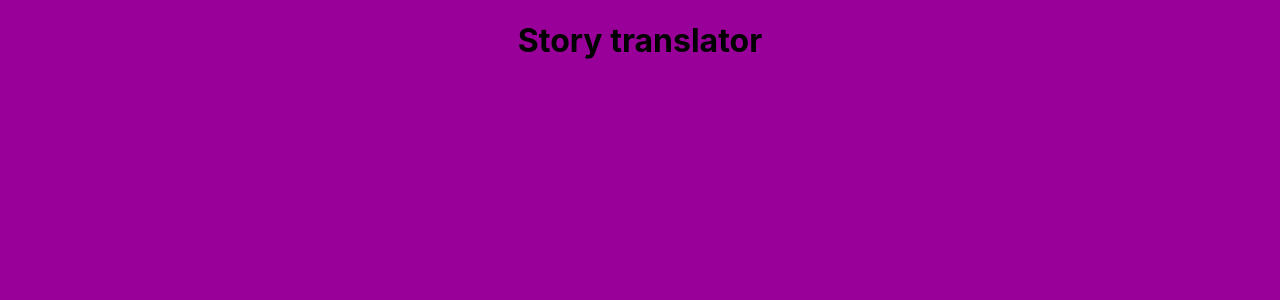
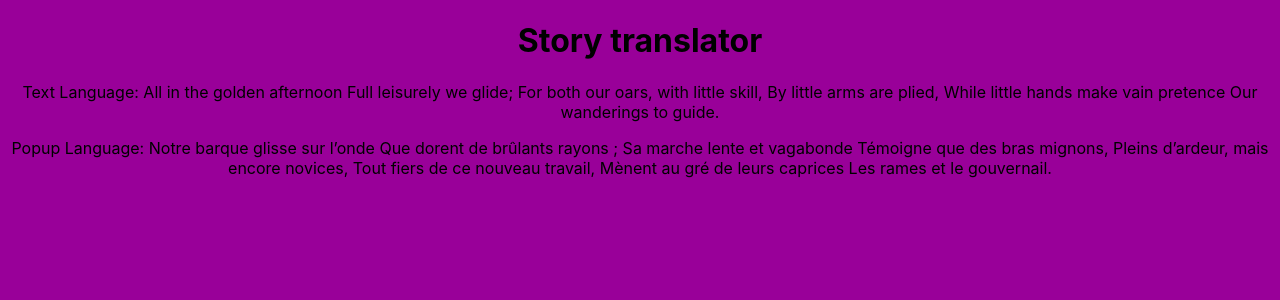
Before and after one commit to SheaMeyers/story-translator-react-only, a React (Create React App) app: page / in a window 1280 px wide. Shown: the top 300 px of the page. Built offline with nearby package versions, Linux system fonts and the light colour scheme.

Commit message:
Display specific language text from pages

```diff
--- a/src/App.tsx
+++ b/src/App.tsx
@@ -1,10 +1,43 @@
-import React from 'react';
+import { useState } from 'react';
+import aliceInWonderland from './translations/aliceInWonderland.json';
+import theCantervilleGhost from './translations/theCantervilleGhost.json';
 import './App.css';
 
-function App() {
+type Book = {
+  title: 'Alice in Wonderland',
+  file: 'aliceInWonderland'
+} | {
+  title: 'The Canterville Ghost',
+  file: 'theCantervilleGhost'
+}
+
+
+type Language = 'English' | 'Spanish' | 'French' | 'German'
+
+type Paragraph = {
+  English: string
+  Spanish: string
+  French: string
+  German: string
+}
+
+
+const App = () => {
+  const [bookJson, setBookJson] = useState<Paragraph[]>(aliceInWonderland)
+  const [page, setPage] = useState<number>(0)
+  const [textLanguage, setTextLanguage] = useState<Language | null>('English')
+  const [popUpLanguage, setPopupLanguageLanguage] = useState<Language | null>('French')
+
+
   return (
     <div className="App">
       <h1>Story translator</h1>
+      {textLanguage && popUpLanguage &&
+      <>
+        <p>Text Language: {bookJson[page][textLanguage]}</p>
+        <p>Popup Language: {bookJson[page][popUpLanguage]}</p>
+      </>
+      }
     </div>
   );
 }
```
